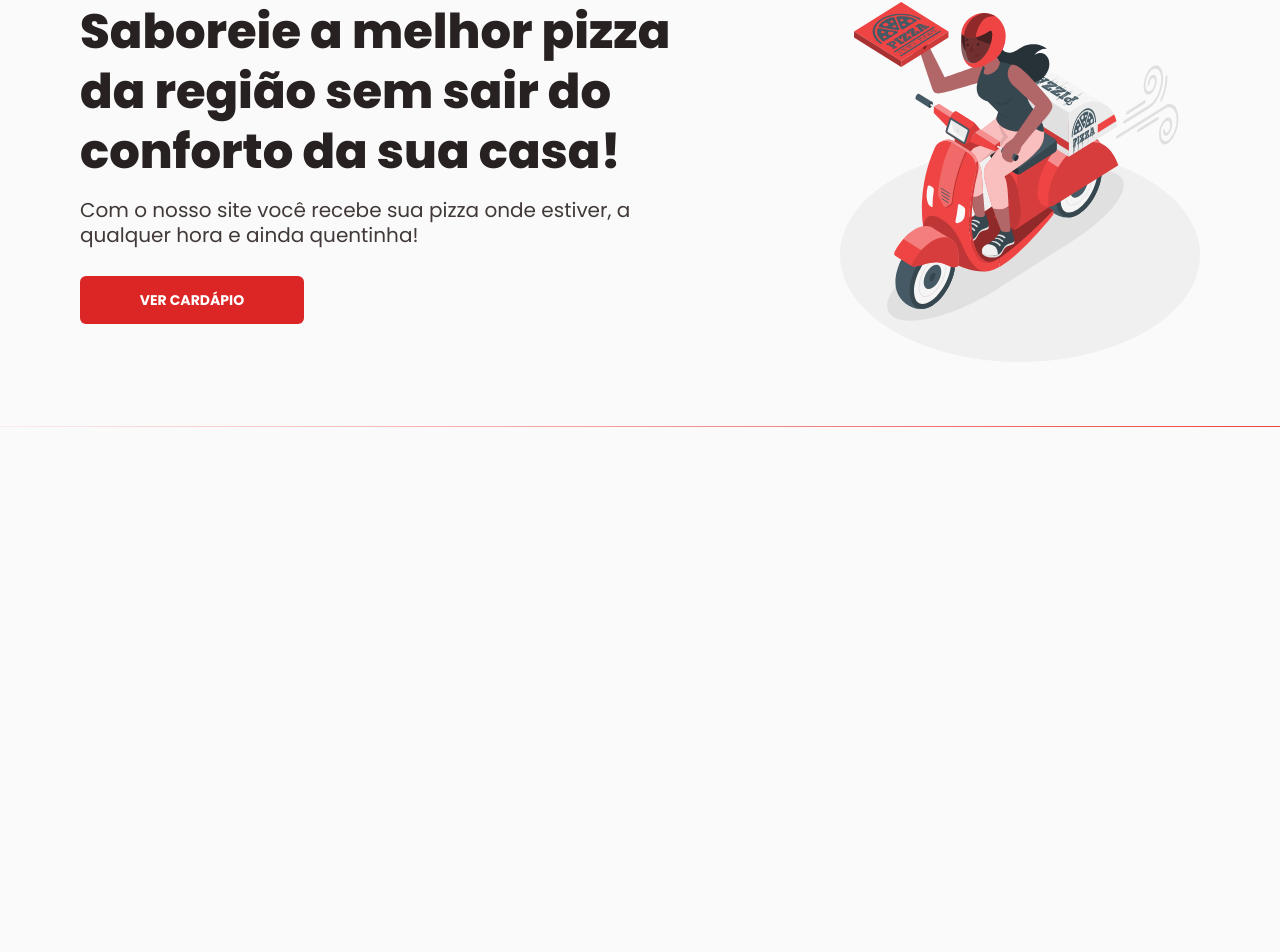
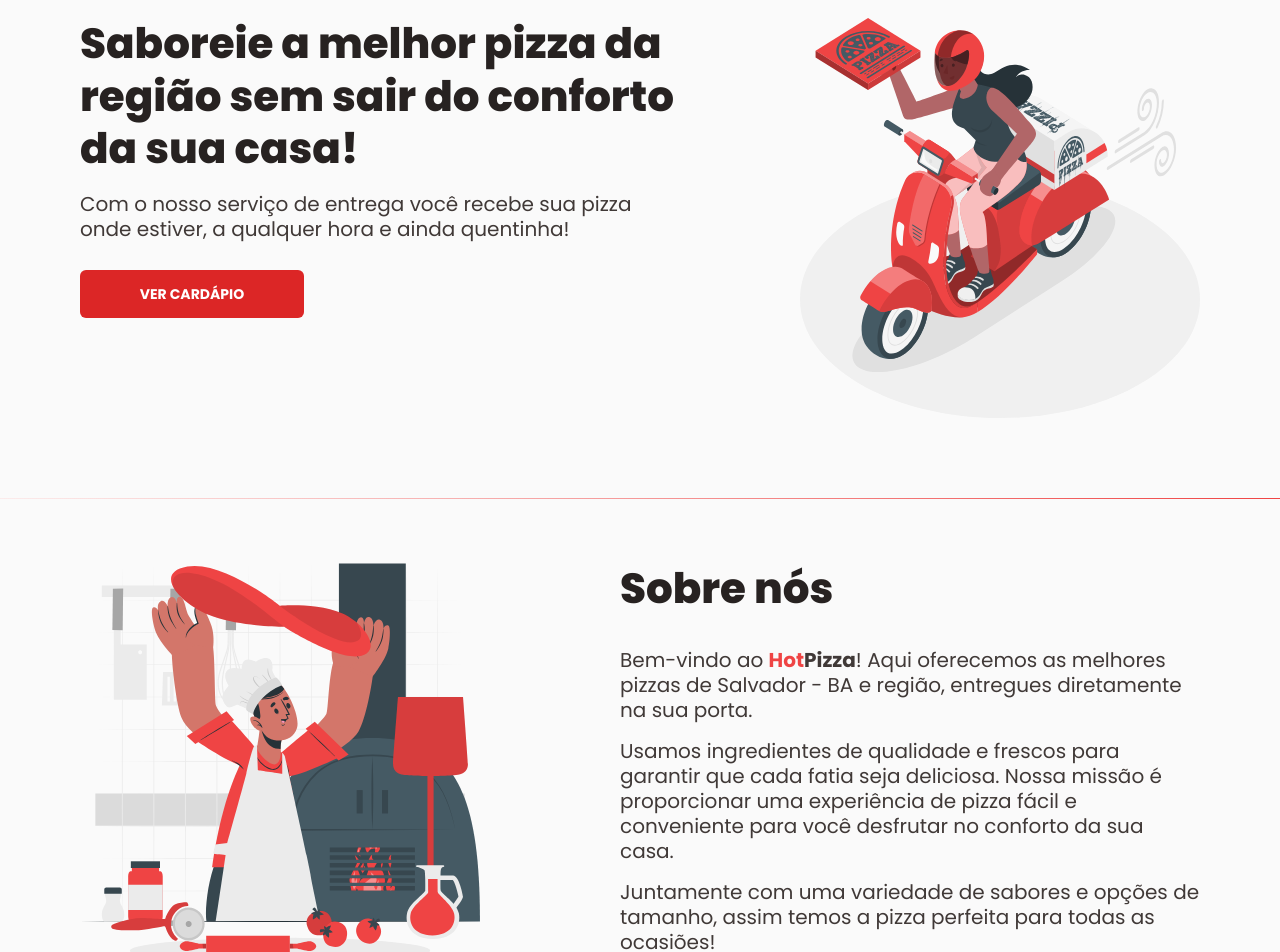
Before and after one commit to duardodev/pizzashop, a Next.js app: page / in a window 1280 px wide. Shown: the part 162-1114 px from the top of the page. Before the commit the page ends 800 px from the top, so only its background shows below. Built offline with nearby package versions, Linux system fonts and the light colour scheme.

Commit message:
feat: add the about us section

```diff
--- a/src/app/page.tsx
+++ b/src/app/page.tsx
@@ -1,8 +1,10 @@
 import { Header } from '@/components/Header';
 import { Divider } from '@/components/Divider';
 
+import DeliveryIllustration from '../../public/delivery-illustration-1.svg';
+import PizzaMakerIllustration from '../../public/pizza-maker-illustration.svg';
+
 import Image from 'next/image';
-import Deliveryillustration from '../../public/delivery-illustration-1.svg';
 
 export default function Home() {
   return (
@@ -10,16 +12,16 @@
       <Header />
 
       <main>
-        <section className="max-w-[1120px] my-16 mx-auto">
+        <section className="max-w-[1120px] my-20 mx-auto">
           <div className="flex items-start justify-between">
             <div className="max-w-[600px] flex flex-col items-start gap-7">
               <div>
-                <h1 className="text-title mb-4 text-5xl leading-tight font-extrabold">
+                <h1 className="text-title mb-4 text-[42px] leading-tight font-extrabold">
                   Saboreie a melhor pizza da região sem sair do conforto da sua casa!
                 </h1>
                 <p className="text-subtitle text-xl leading-tight">
-                  Com o nosso site você recebe sua pizza onde estiver, a qualquer hora e ainda
-                  quentinha!
+                  Com o nosso serviço de entrega você recebe sua pizza onde estiver, a qualquer hora
+                  e ainda quentinha!
                 </p>
               </div>
 
@@ -28,16 +30,45 @@
               </button>
             </div>
 
-            <Image
-              src={Deliveryillustration}
-              alt="Ilustração de entrega"
-              width={360}
-              height={360}
-            />
+            <Image src={DeliveryIllustration} alt="Ilustração de entrega" />
           </div>
         </section>
 
         <Divider gradientTo="left" />
+
+        <section className="max-w-[1120px] my-16 mx-auto">
+          <div className="flex items-start justify-between">
+            <Image src={PizzaMakerIllustration} alt="Ilustração de pizzaiolo" />
+
+            <div className="max-w-[580px] flex flex-col items-start gap-8">
+              <h1 className="text-title text-[42px] leading-tight font-extrabold">Sobre nós</h1>
+
+              <div className="flex flex-col gap-4">
+                <p className="text-subtitle text-xl leading-tight">
+                  Bem-vindo ao{' '}
+                  <span className="font-bold">
+                    <span className="text-red">Hot</span>Pizza
+                  </span>
+                  ! Aqui oferecemos as melhores pizzas de Salvador - BA e região, entregues
+                  diretamente na sua porta.
+                </p>
+
+                <p className="text-subtitle text-xl leading-tight">
+                  Usamos ingredientes de qualidade e frescos para garantir que cada fatia seja
+                  deliciosa. Nossa missão é proporcionar uma experiência de pizza fácil e
+                  conveniente para você desfrutar no conforto da sua casa.
+                </p>
+
+                <p className="text-subtitle text-xl leading-tight">
+                  Juntamente com uma variedade de sabores e opções de tamanho, assim temos a pizza
+                  perfeita para todas as ocasiões!
+                </p>
+              </div>
+            </div>
+          </div>
+        </section>
+
+        <Divider gradientTo="right" />
       </main>
     </>
   );
```
Also changed, not shown: public/pizza-maker-illustration.svg (added).
